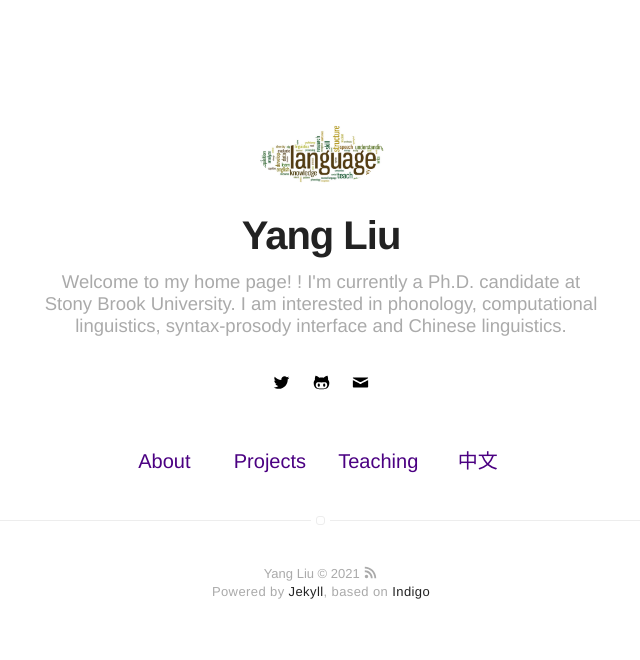
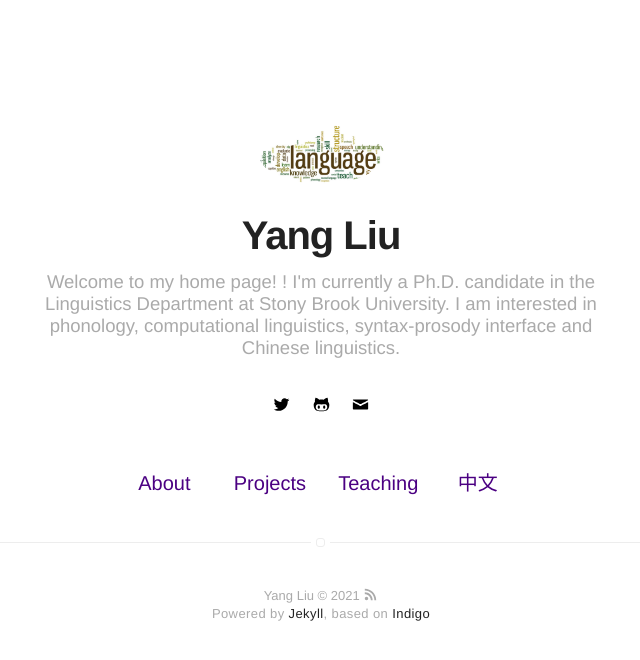
Before and after one commit to coglo/coglo.github.io, a Jekyll site: the page built from index.html, in a window 1280 px wide. Shown: the top 660 px of the page, without its empty margins (319-959 px from the left). Built offline with Jekyll 4.4.1, drawn with Linux system fonts in a browser that asks for light colours.

Commit message:
Update _config.yml

```diff
--- a/_config.yml
+++ b/_config.yml
@@ -1,6 +1,6 @@
 # main text of home
 name: Yang Liu
-bio: Welcome to my home page! ! I'm currently a Ph.D. candidate at Stony Brook University. I am interested in phonology, computational linguistics, syntax-prosody interface and Chinese linguistics.
+bio: Welcome to my home page! ! I'm currently a Ph.D. candidate in the Linguistics Department at Stony Brook University. I am interested in phonology, computational linguistics, syntax-prosody interface and Chinese linguistics.
 
 # twitter summary info
 #description: A blog about technology and stuff related
```
